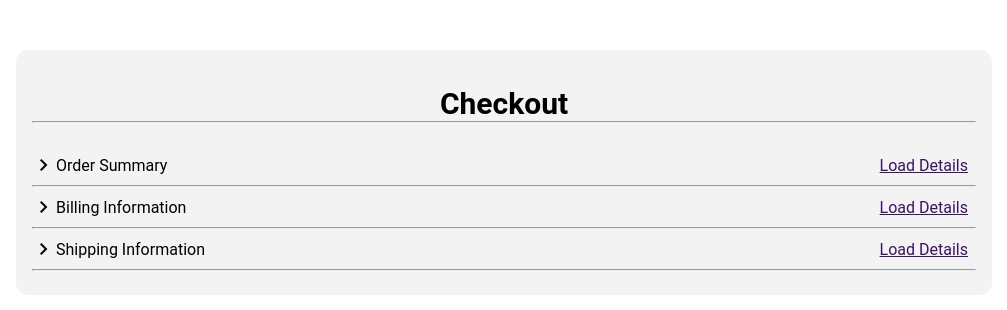
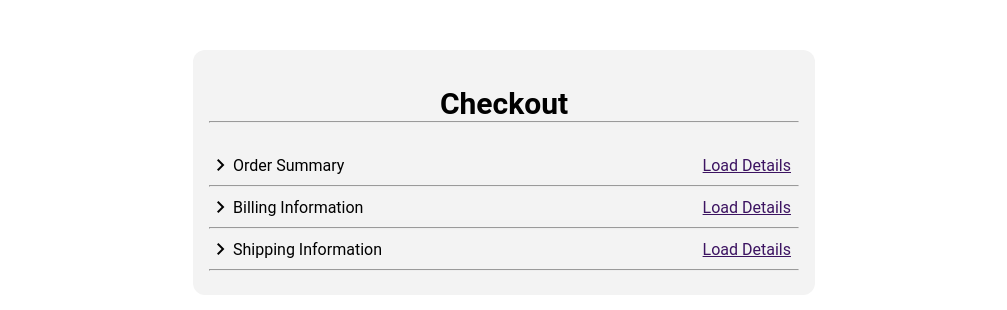
Before and after one commit to Darkmono112/Hacksmith2023, a Django app: page /checkout/ in a window 1280 px wide. Shown: the part 99-409 px from the top of the page, without its empty margins (136-1143 px from the left). Run offline with Django 4.2, Linux system fonts and the light colour scheme.

Commit message:
fix width

```diff
--- a/DroneCones/DroneConesApp/static/DroneConesApp/css/orderpage.css
+++ b/DroneCones/DroneConesApp/static/DroneConesApp/css/orderpage.css
@@ -206,3 +206,7 @@ body {
     justify-content: center;
     align-items: center;
 }
+
+.checkout-container {
+    width: 50%;
+}
--- a/DroneCones/DroneConesApp/templates/DroneConesApp/Orders/checkout.html
+++ b/DroneCones/DroneConesApp/templates/DroneConesApp/Orders/checkout.html
@@ -7,7 +7,7 @@
 <link rel="stylesheet" href="https://fonts.googleapis.com/css2?family=Material+Symbols+Outlined:opsz,wght,FILL,GRAD@20..48,100..700,0..1,-50..200" />
 <link rel="stylesheet" href="{% static 'DroneConesApp/css/orderpage.css' %}">
 <script src="{% static 'DroneConesApp/order.js'%}" defer></script>
-<div class="content-container">
+<div class="content-container checkout-container">
     <h1 style="text-align: center; font-size: 30px">Checkout</h1>
     <hr style="margin-top: -20px; margin-bottom: 30px">
     <!-- <div class="sub-content-container"> -->
```
